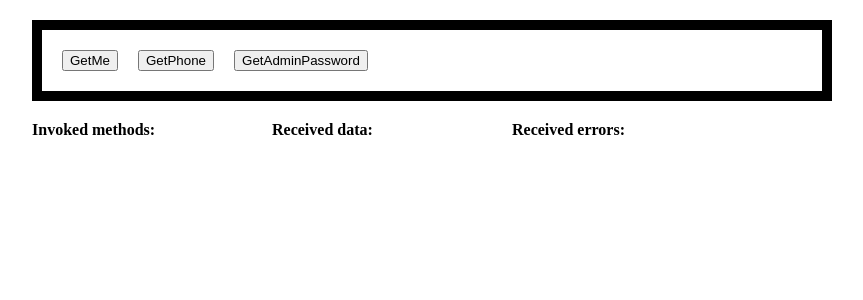
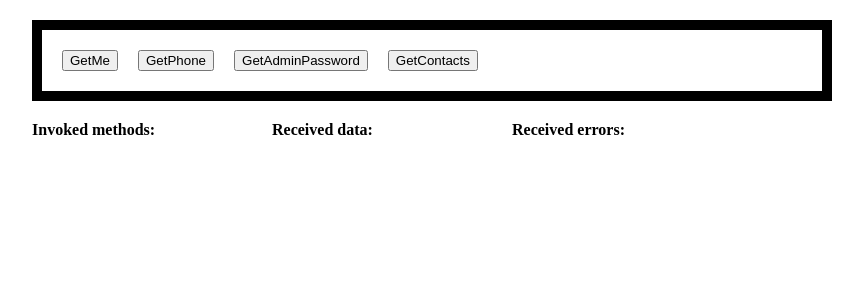
Before and after one commit to lgordey/lgordey.github.io, a Next.js app: page /test in a window 1280 px wide. Shown: the top 300 px of the page, without its empty margins (208-1071 px from the left). Built offline with nearby package versions, Linux system fonts and the light colour scheme.

Commit message:
Add GetContacts test method

```diff
--- a/pages/test.js
+++ b/pages/test.js
@@ -39,6 +39,7 @@ function Test({ classes }) {
         <button onClick={() => handleMethod('GetMe')}>GetMe</button>
         <button onClick={() => handleMethod('GetPhone')}>GetPhone</button>
         <button onClick={() => handleMethod('GetAdminPassword')}>GetAdminPassword</button>
+        <button onClick={() => handleMethod('GetContacts')}>GetContacts</button>
       </div>
       <div style={{ marginTop: 20, display: 'flex' }}>
         <div style={{ width: '30%' }}>
```
